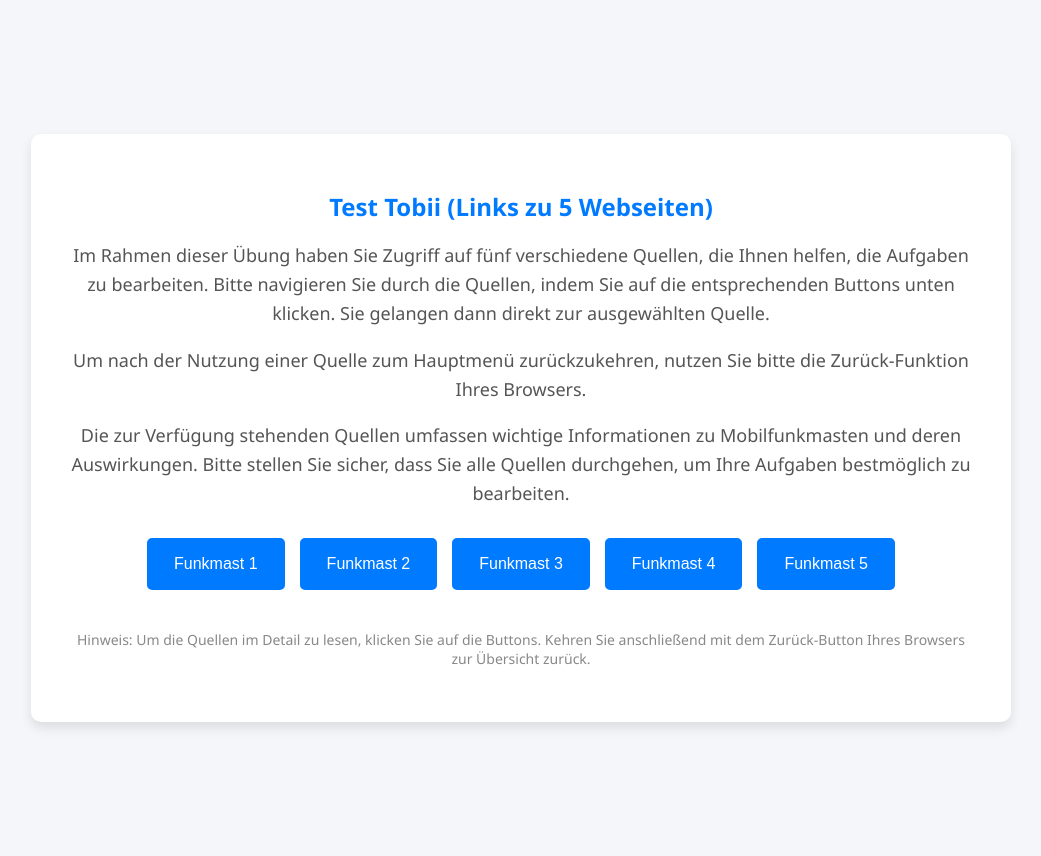
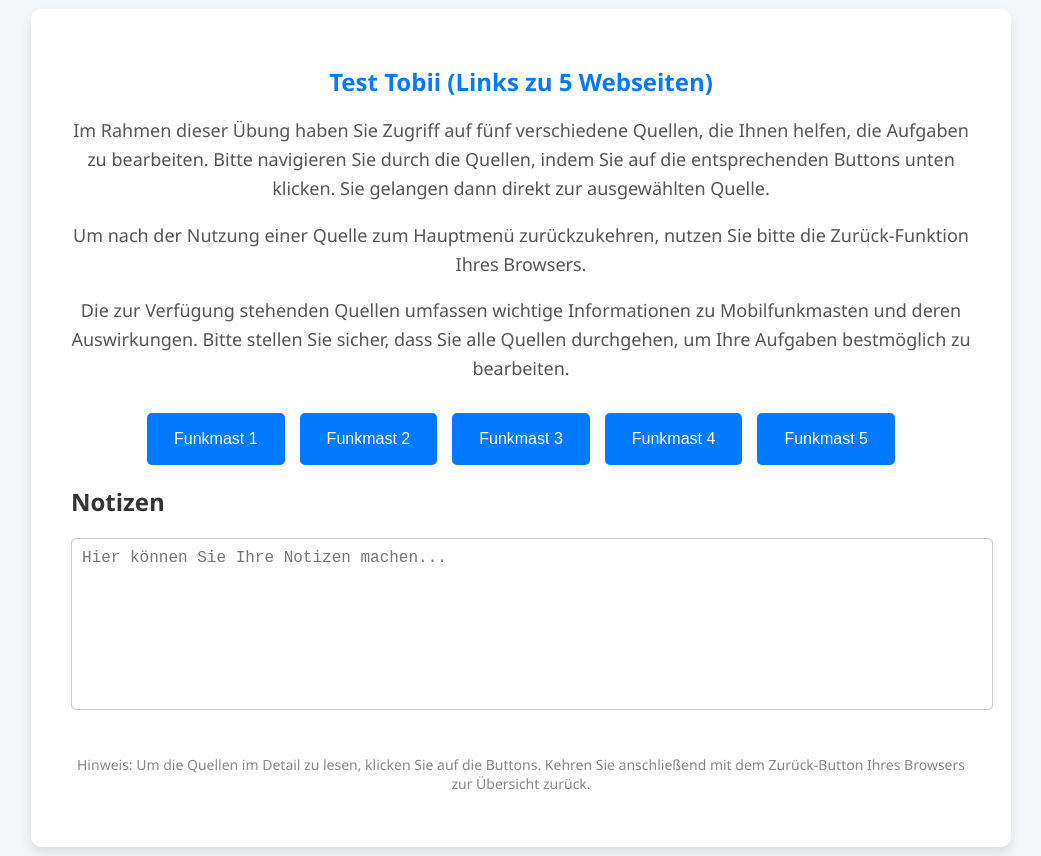
Before and after one commit to yavuzd7/my-html-page, a plain HTML site: page index.html in a window 1280 px wide. Shown: the whole page, without its empty margins (119-1160 px from the left). Drawn offline with Linux system fonts and the light colour scheme.

Commit message:
Update index.html
button input

```diff
--- a/index.html
+++ b/index.html
@@ -61,6 +61,19 @@
             margin-bottom: 10px;
             color: #007bff;
         }
+        .notes {
+            margin-top: 20px;
+            text-align: left;
+        }
+        textarea {
+            width: 100%;
+            height: 150px;
+            padding: 10px;
+            font-size: 16px;
+            border: 1px solid #ccc;
+            border-radius: 5px;
+            resize: none;
+        }
     </style>
 </head>
 <body>
@@ -78,9 +91,30 @@
             <button onclick="window.location.href='https://www.zentrum-der-gesundheit.de/bibliothek/umwelt/strahlung/mobilfunkstrahlung-ia'">Funkmast 4</button>
             <button onclick="window.location.href='https://www.tagesspiegel.de/potsdam/landeshauptstadt/geplanter-mobilfunkmast-anwohner-aus-grube-zeigen-sich-skeptisch-gegenuber-5g-netzausbau-11910113.html'">Funkmast 5</button>
         </div>
+        <div class="notes">
+            <h2>Notizen</h2>
+            <textarea id="notes" placeholder="Hier können Sie Ihre Notizen machen..."></textarea>
+        </div>
         <footer>
             <p>Hinweis: Um die Quellen im Detail zu lesen, klicken Sie auf die Buttons. Kehren Sie anschließend mit dem Zurück-Button Ihres Browsers zur Übersicht zurück.</p>
         </footer>
     </div>
+
+    <script>
+        const notesField = document.getElementById('notes');
+
+        // Beim Laden der Seite den gespeicherten Wert wiederherstellen
+        window.onload = function () {
+            const savedNotes = localStorage.getItem('userNotes');
+            if (savedNotes) {
+                notesField.value = savedNotes;
+            }
+        };
+
+        // Änderungen im Textfeld speichern
+        notesField.addEventListener('input', function () {
+            localStorage.setItem('userNotes', notesField.value);
+        });
+    </script>
 </body>
 </html>
```
Lines whose indentation alone changed are shown as unchanged.
